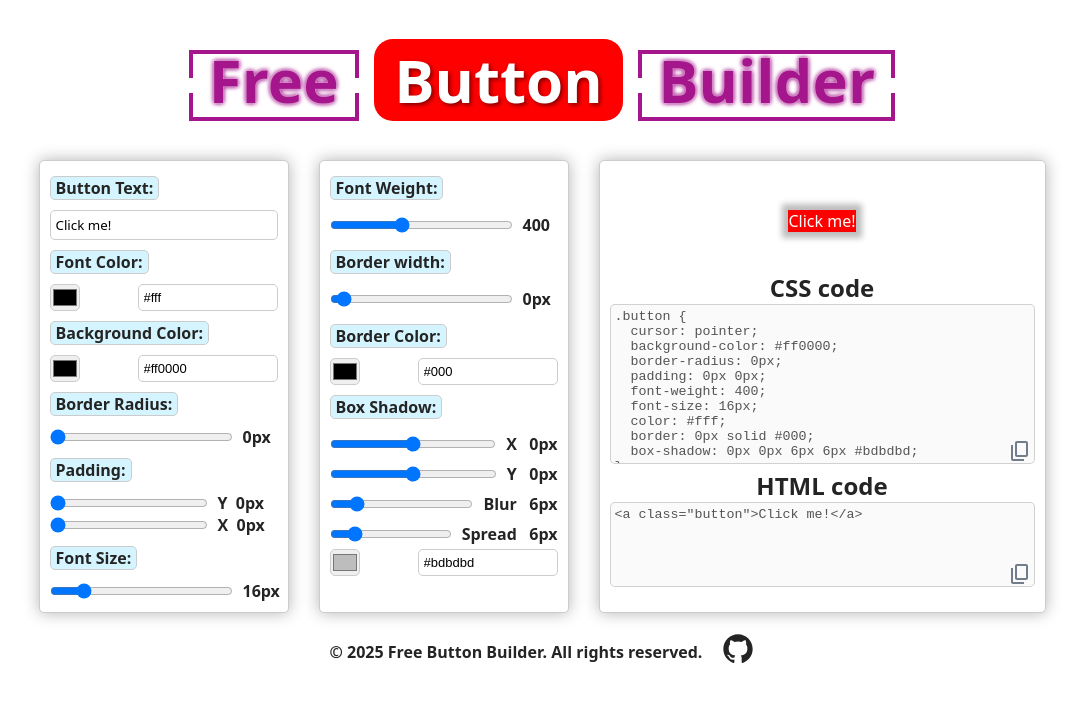
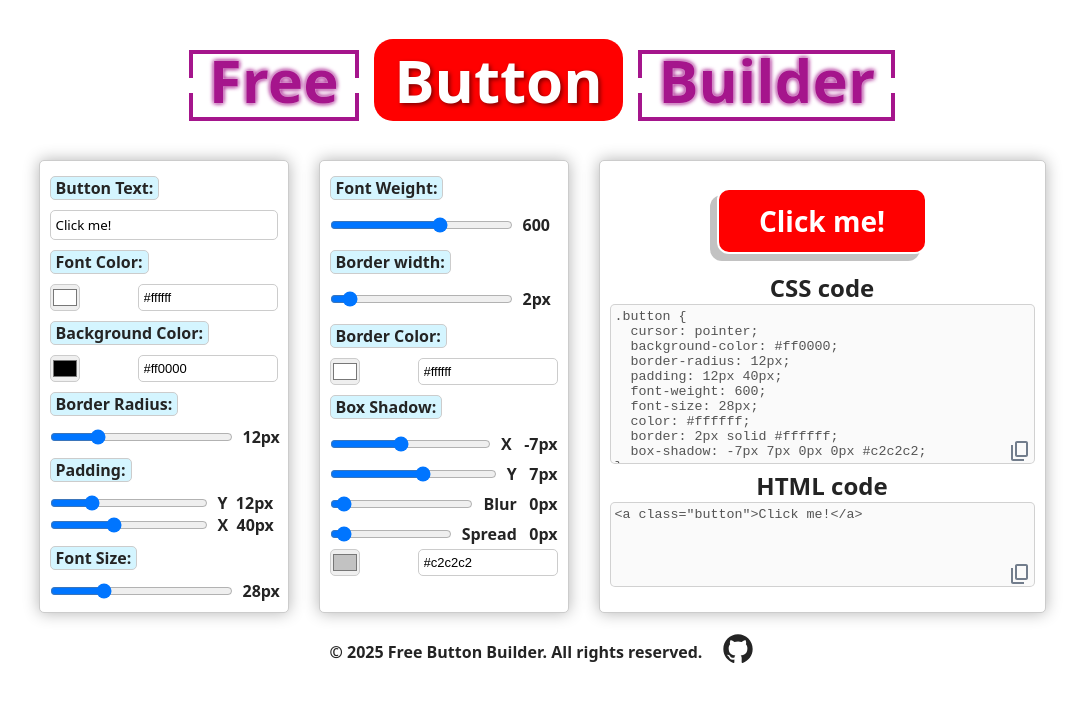
Before and after one commit to J-C-S-V/button-builder, a React (Vite) app: page / in a window 1280 px wide. Shown: the top 702 px of the page, without its empty margins (98-1182 px from the left). Built offline with nearby package versions, Linux system fonts and the light colour scheme.

Commit message:
Update first state

```diff
--- a/src/components/WorkBench.tsx
+++ b/src/components/WorkBench.tsx
@@ -6,19 +6,19 @@ import { CodeArea } from "./CodeArea";
 export const WorkBench = () => {
   const [innerText, setInnerText] = useState("Click me!");
   const [backgroundColor, setbackgroundColor] = useState("#ff0000");
-  const [borderRadius, setBorderRadius] = useState(0);
-  const [paddingY, setPaddingY] = useState(0);
-  const [paddingX, setPaddingX] = useState(0);
-  const [fontWeight, setFontWeight] = useState(400);
-  const [fontSize, setFontSize] = useState(16);
-  const [fontColor, setFontColor] = useState("#fff");
-  const [border, setBorder] = useState(0);
-  const [borderColor, setBorderColor] = useState("#000");
-  const [boxShadowX, setBoxShadowX] = useState(0);
-  const [boxShadowY, setBoxShadowY] = useState(0);
-  const [boxShadowBlur, setBoxShadowBlur] = useState(6);
-  const [boxShadowSpread, setBoxShadowSpread] = useState(6);
-  const [boxShadowColor, setBoxShadowColor] = useState("#bdbdbd");
+  const [borderRadius, setBorderRadius] = useState(12);
+  const [paddingY, setPaddingY] = useState(12);
+  const [paddingX, setPaddingX] = useState(40);
+  const [fontWeight, setFontWeight] = useState(600);
+  const [fontSize, setFontSize] = useState(28);
+  const [fontColor, setFontColor] = useState("#ffffff");
+  const [border, setBorder] = useState(2);
+  const [borderColor, setBorderColor] = useState("#ffffff");
+  const [boxShadowX, setBoxShadowX] = useState(-7);
+  const [boxShadowY, setBoxShadowY] = useState(7);
+  const [boxShadowBlur, setBoxShadowBlur] = useState(0);
+  const [boxShadowSpread, setBoxShadowSpread] = useState(0);
+  const [boxShadowColor, setBoxShadowColor] = useState("#c2c2c2");
 
   const handleInnerText = (e: React.ChangeEvent<HTMLInputElement>) => {
     setInnerText(e.target.value);
```
